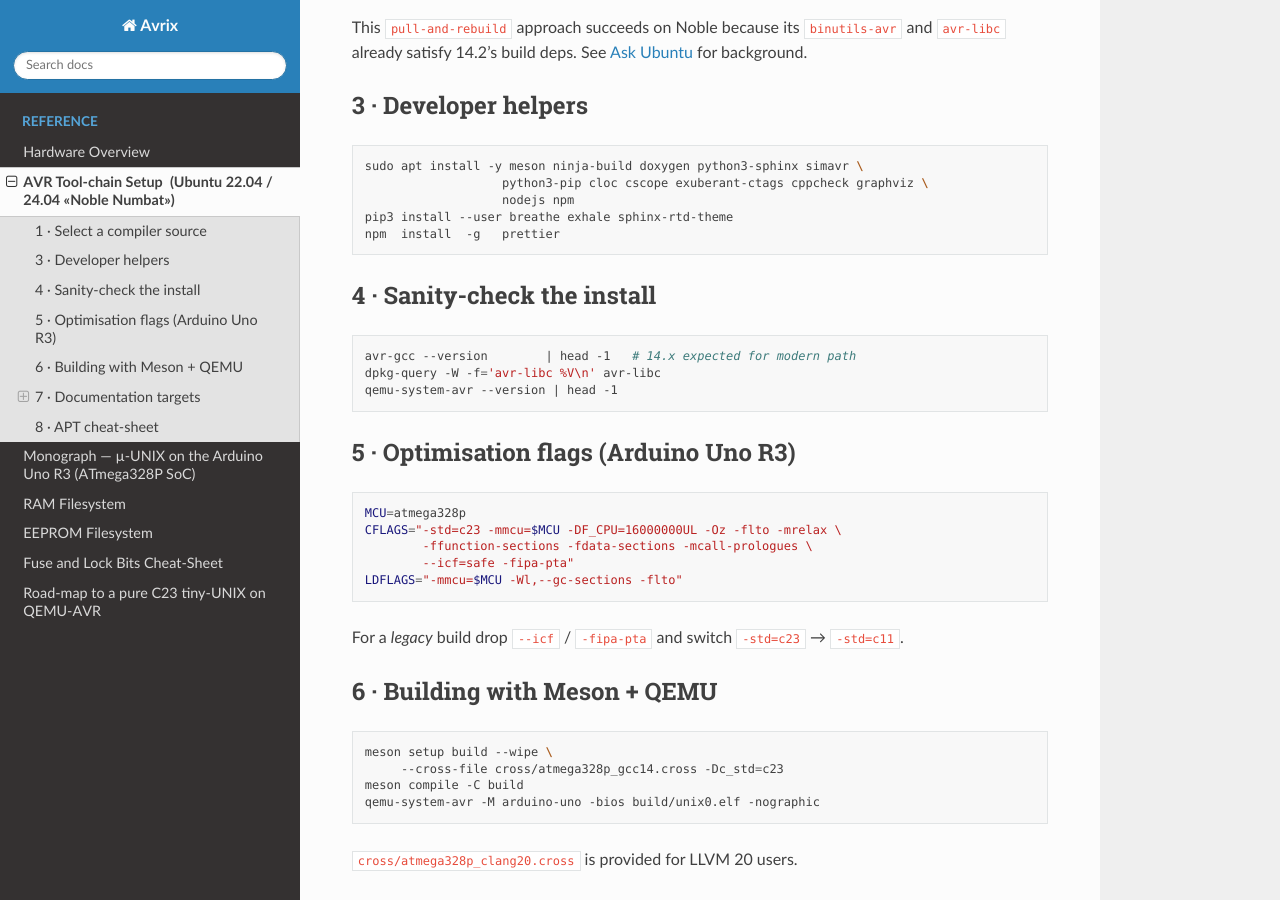
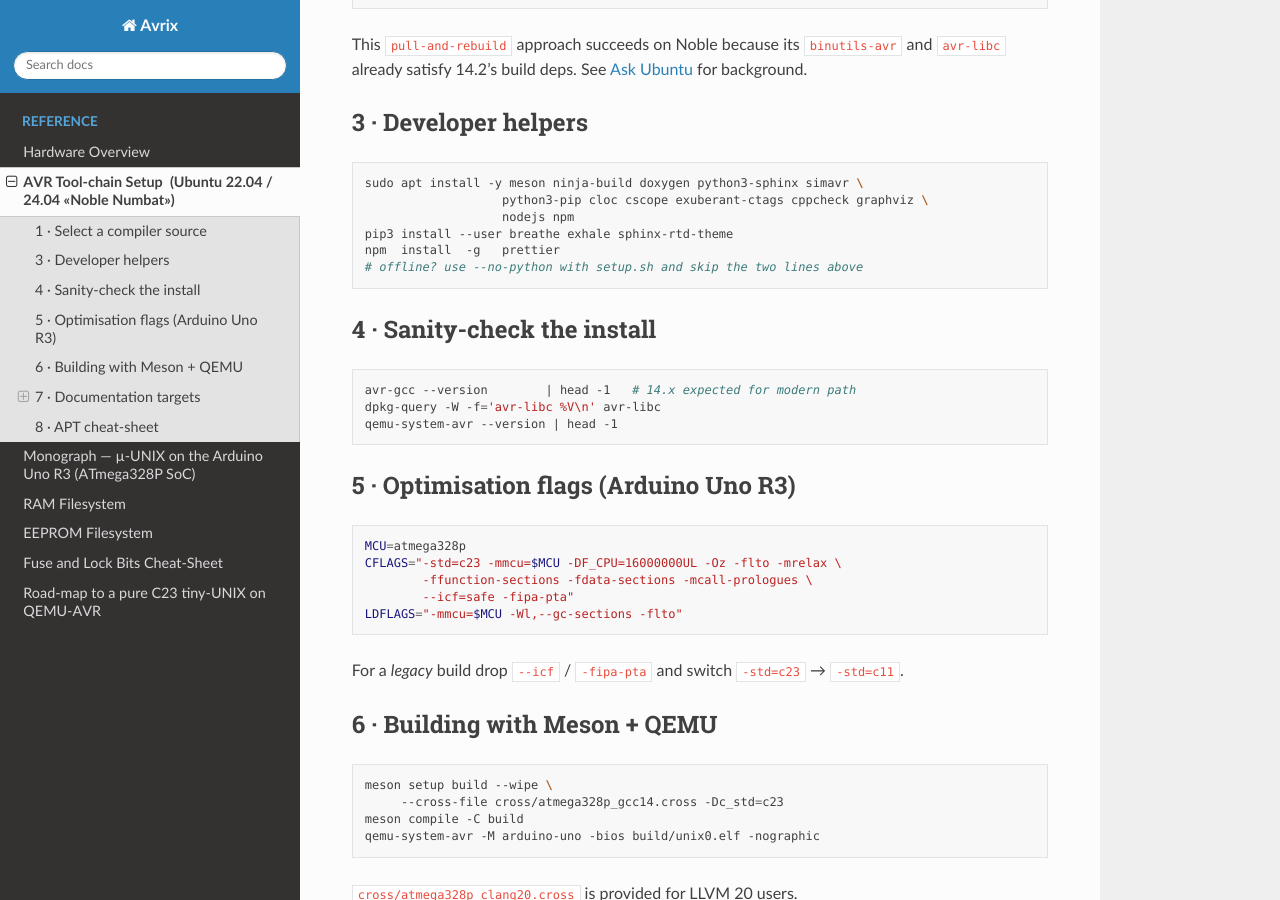
Before and after one commit to Oichkatzelesfrettschen/Avrix, a Sphinx documentation site: the page built from docs/source/toolchain.rst, in a window 1280 px wide and 900 px high, scrolled down 1578 px. Built offline with Sphinx 7.4.7 and the Read the Docs theme 3.1.0, drawn with Linux system fonts in a browser that asks for light colours; some of the changed text lies outside the part shown.

Commit message:
setup: optional python packages

```diff
--- a/docs/source/toolchain.rst
+++ b/docs/source/toolchain.rst
@@ -16,6 +16,7 @@
 
    sudo ./setup.sh --modern      # Debian gcc-avr 14 + QEMU demo
    sudo ./setup.sh --legacy      # Ubuntu gcc-avr 7.3 only
+   # append --no-python if offline
 
 ``setup.sh`` in *modern* mode will pin the Debian-sid packages, install
 QEMU ≥ 8.2, Meson, Doxygen, Sphinx … compile a demo ELF, boot it in
@@ -122,6 +123,7 @@
                       nodejs npm
    pip3 install --user breathe exhale sphinx-rtd-theme
    npm  install  -g   prettier
+   # offline? use --no-python with setup.sh and skip the two lines above
 
 ----------------------------------------------------------------------
 4 · Sanity-check the install
```
Also changed, not shown: README.md (+2 -0 lines), 1 other file.
